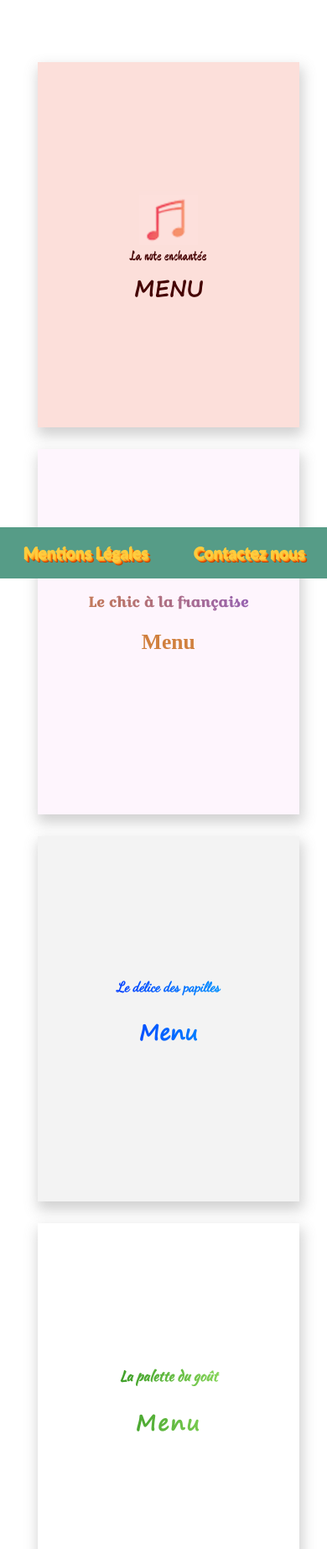
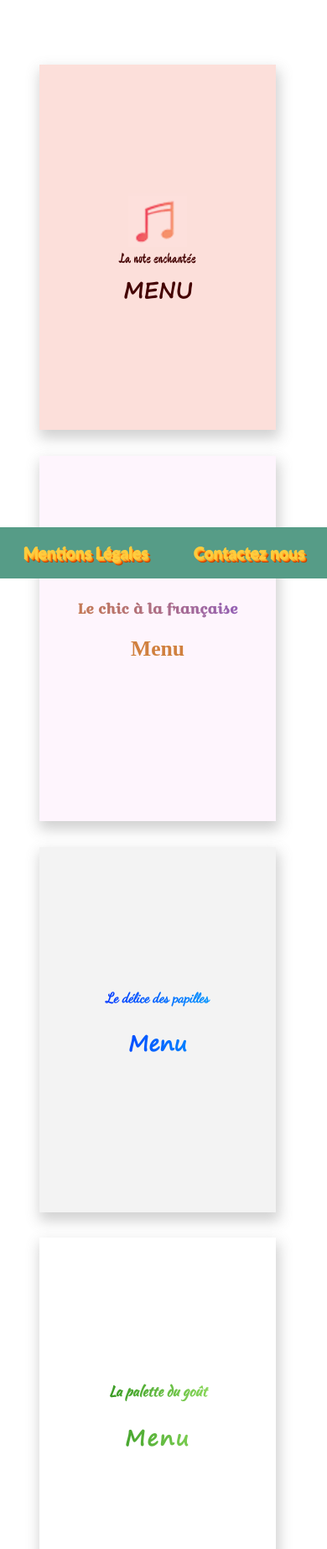
Before and after one commit to Matos-slack/App-Oh-My-Food, a website: page index.html in a window 390 px wide. Shown: the part 155-2000 px from the top of the page at 84% size. Drawn offline with Linux system fonts and the light colour scheme; a web font is replaced by a local one.

Commit message:
Modif css pour w3c + ajustement menus

```diff
--- a/sass/Composants/_menu.scss
+++ b/sass/Composants/_menu.scss
@@ -7,7 +7,6 @@
     padding-top: 2em;
     @media (max-width: 768px){
         display: flex;
-        flex-direction: column;
         width: 100%;
     }
     p{
--- a/sass/Page/_menu-four.scss
+++ b/sass/Page/_menu-four.scss
@@ -1,7 +1,6 @@
 .menu_four{
     @include menu_style;
     background-color: $color-menu-four;
-    margin: 1em;
     @media (max-width: 768px){
         width: 100%;
         font-size: 0.8em;
@@ -9,7 +8,7 @@
     p{
         font-family: "kaushan";
         background:-webkit-linear-gradient(left, rgb(23, 129, 14) 10% , #beff7f);
-        background-clip:text;
+        // background-clip:text;
         -webkit-background-clip:text;
         color:transparent;
 
@@ -17,7 +16,7 @@
     h2{
         letter-spacing: 2px;
         background:-webkit-linear-gradient(left, rgb(23, 129, 14) 10% , #beff7f);
-        background-clip:text;
+        // background-clip:text;
         -webkit-background-clip:text;
         color:transparent;
 
--- a/sass/Page/_menu-list.scss
+++ b/sass/Page/_menu-list.scss
@@ -95,7 +95,7 @@
         font-size: 2em;
         font-weight: normal;
         background: -webkit-linear-gradient(left, orange , blue);
-        background-clip:text;
+        // background-clip:text;
         -webkit-background-clip: text;
         color: transparent;
     }
@@ -134,7 +134,7 @@
         font-family: "dancing";
         font-weight: normal;
         background:-webkit-linear-gradient(left, rgb(4, 0, 255), rgb(0, 204, 255));
-        background-clip:text;
+        // background-clip:text;
         -webkit-background-clip:text;
         color:transparent;
     }
@@ -166,7 +166,7 @@
     h2{
         font-family: "kaushan", Arial, Helvetica, sans-serif;
         background:-webkit-linear-gradient(left, rgb(23, 129, 14) 10% , #beff7f);
-        background-clip:text;
+        // background-clip:text;
         -webkit-background-clip:text;
         color:transparent;
     }
--- a/sass/Page/_menu-one.scss
+++ b/sass/Page/_menu-one.scss
@@ -2,7 +2,6 @@
     @include menu_style;
     background-color: $color-menu-one;
     color: $color-font-menu-one;
-    margin: 1em;
     @media (max-width: 768px){
         width: 100%;
         font-size: 0.8em;
--- a/sass/Page/_menu-three.scss
+++ b/sass/Page/_menu-three.scss
@@ -1,7 +1,6 @@
 .menu_three{
     @include menu_style;
     background-color: $color-menu-three;
-    margin: 1em;
     @media (max-width: 768px){
         width: 100%;
         font-size: 0.8em;
@@ -9,7 +8,7 @@
     p{
         font-family: "dancing", Arial, Helvetica, sans-serif;
         background:-webkit-linear-gradient(left, rgb(4, 0, 255), rgb(0, 204, 255));
-        background-clip:text;
+        // background-clip:text;
         -webkit-background-clip:text;
         color:transparent;
 
@@ -17,7 +16,7 @@
     h2{
         font-family: "segoe", Arial, Helvetica, sans-serif;
         background:-webkit-linear-gradient(left, rgb(4, 0, 255), rgb(0, 204, 255));
-        background-clip:text;
+        // background-clip:text;
         -webkit-background-clip:text;
         color:transparent;
     }
--- a/sass/Page/_menu-two.scss
+++ b/sass/Page/_menu-two.scss
@@ -2,7 +2,6 @@
     @include menu_style;
     background-color: $color-menu-two;
     font-family:"noto";
-    margin: 1em;
     @media (max-width: 768px){
         width: 100%;
         font-size: 0.8em;
@@ -10,7 +9,7 @@
     p{
         font-family: "croissant";
         background:-webkit-linear-gradient(left, rgba(204, 117, 45, 0.918), #8A5CCC);
-        background-clip:text;
+        // background-clip:text;
         -webkit-background-clip:text;
         color:transparent;
 
--- a/sass/Utils/_mixins.scss
+++ b/sass/Utils/_mixins.scss
@@ -1,7 +1,7 @@
 @mixin menu_style {
     width: 40%;
     text-align: center;
-    margin: auto;
+    margin: 1.2em;
     box-shadow: 2px 8px 15px 2px rgba(112,112,112,0.32);
     padding-top: 12em;
     height: 22em;
```
Also changed, not shown: css/style.css, 1 other file.
